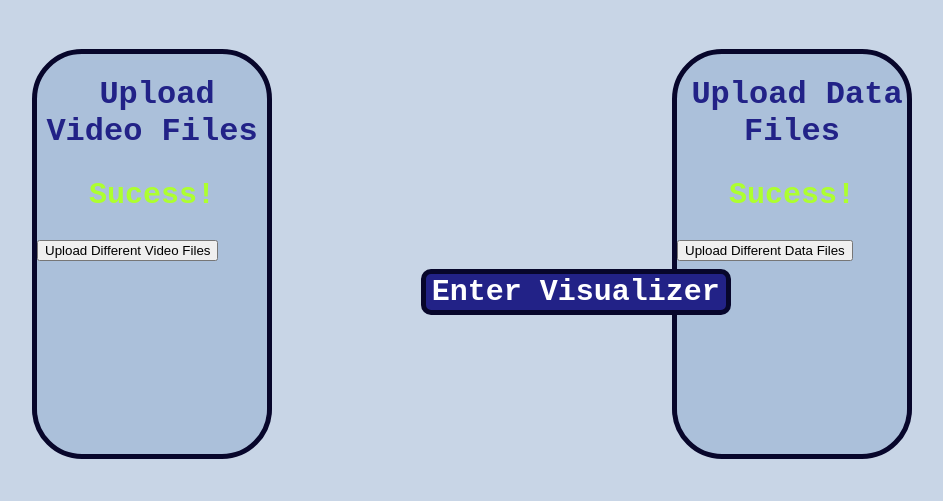
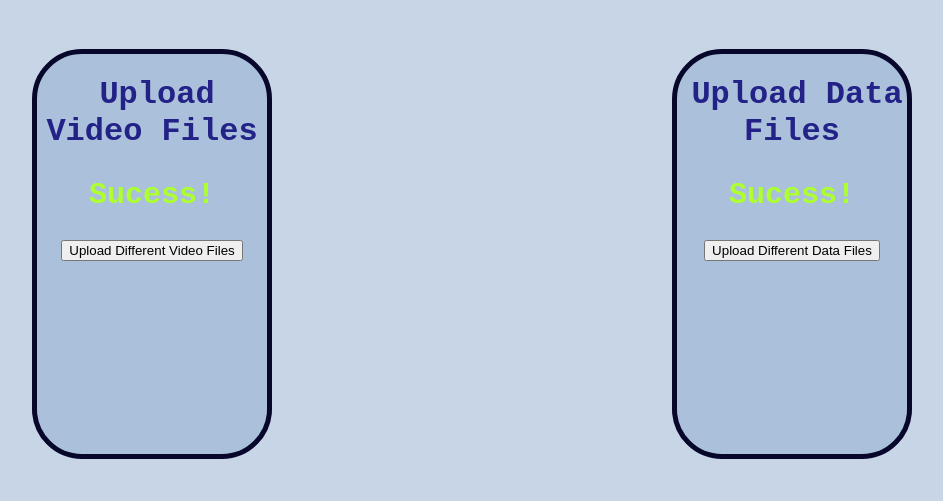
Before and after one commit to Gaskell-Matthew-1102/VEDB-Toolbox, a Flask app: template flaskr/templates/file-upload/file_upload.html in a window 1280 px wide. Shown: the part 348-849 px from the top of the page, without its empty margins (168-1111 px from the left). Run offline with Flask 3, Linux system fonts and the light colour scheme; the template is opened without the code that fills it, so the values that code supplies are empty; some libraries are stand-ins or nearby versions.

Commit message:
Exit viewer functionality updated, still needs work, also some HTML/CSS work for UI cleanliness

```diff
--- a/flaskr/__init__.py
+++ b/flaskr/__init__.py
@@ -32,6 +32,7 @@ def create_app(test_config=None):
     with app.app_context():
         from . import routes  # This import depends on the app context being active
         from . import file_upload
+        from . import visualizer
 
         # Register routes (this can also be modularized into blueprints if needed)
         app.add_url_rule('/', 'home', routes.home)
@@ -48,6 +49,6 @@ def create_app(test_config=None):
         app.add_url_rule('/upload_different_data', 'upload_different_data', file_upload.upload_different_data, methods=["POST"])
         app.add_url_rule('/go_back', 'back_to_file_upload', file_upload.back_to_file_upload, methods=["POST"])
         app.add_url_rule('/visualizer', 'load_visualizer', file_upload.load_visualizer, methods=[ "POST"])
-        app.add_url_rule('/new_files', 'new_files', file_upload.new_files, methods=["POST"])
+        app.add_url_rule('/new_files', 'upload_new_files', visualizer.upload_new_files, methods=["POST"])
 
     return app
--- a/flaskr/file_upload.py
+++ b/flaskr/file_upload.py
@@ -212,6 +212,7 @@ def main():
     global show_form2
     show_form2 = True
     reset_failures()
+    new_files()
 
     return render_template("file-upload/file_upload.html", show_form1=show_form1, show_form2=show_form2)
 
@@ -438,7 +439,6 @@ def upload_data_link():
             return render_template("file-upload/file_upload.html", show_form1=show_form1, show_form2=show_form2)
 
 #The following two functions provide functionality for uploading different files after previous file upload, for both video and data
-# @app.route('/upload_different_video', methods=['POST'])
 def upload_different_video():
     if request.method == 'POST':
         reset_failures()
@@ -449,7 +449,6 @@ def upload_different_video():
         show_form1 = True
         return render_template("file-upload/file_upload.html", show_form1=show_form1, show_form2=show_form2)
 
-# @app.route('/upload_different_data', methods=['POST'])
 def upload_different_data():
     if request.method == 'POST':
         reset_failures()
@@ -460,17 +459,17 @@ def upload_different_data():
         show_form2 = True
         return render_template("file-upload/file_upload.html", show_form1=show_form1, show_form2=show_form2)
 
-# @app.route('/upload_help')
+# This function renders the page that has helpful information on file upload conventions
 def upload_help():
     reset_failures()
     return render_template("file-upload/file_upload_help.html")
 
-# @app.route('/go_back', methods=['POST'])
+# Return to main file upload from help, renders saved state
 def back_to_file_upload():
     if request.method == 'POST':
         return render_template("file-upload/file_upload.html", show_form1=show_form1, show_form2=show_form2)
 
-# @app.route('/visualizer', methods=['POST'])
+# Loads the visualizer once files have been correctly uploaded
 def load_visualizer():
     if request.method == 'POST':
         if not show_form1 and not show_form2:
@@ -480,11 +479,7 @@ def load_visualizer():
 
 #Function ran when the viewer's exit viewer button is clicked (maybe move this to viewer.py)
 def new_files():
-    if request.method == "POST":
-        reset_failures()
-        delete_files_in_list(video_file_list)
-        delete_files_in_list(data_file_list)
-        return main()
-
-# if __name__ == '__main__':
-#     app.run(debug=True)
+    reset_failures()
+    delete_files_in_list(video_file_list)
+    delete_files_in_list(data_file_list)
+    return
--- a/flaskr/static/styles/file-upload.css
+++ b/flaskr/static/styles/file-upload.css
@@ -207,3 +207,8 @@ body {
 .logoutbutton:active{
      background-color: #8ca8cc79;
 }
+
+.different_files_button{
+    display: block;
+    margin: auto;
+}
--- a/flaskr/templates/file-upload/file_upload.html
+++ b/flaskr/templates/file-upload/file_upload.html
@@ -36,6 +36,7 @@
                 <input type="file" name="file" value="Choose Video Files" multiple />
                 <input type = "submit" value="Upload Video Files">
             </form>
+            <h3 class="h3">OR</h3>
         {% endif %}
             {% if show_form1 %}
             <form action = "/upload_video_link" method="POST" enctype="multipart/form-data">
@@ -48,7 +49,7 @@
             {% if not show_form1 %}
             <p class="success-text">Sucess!</p>
             <form action = "/upload_different_video" method="POST">
-                <button type="submit">Upload Different Video Files</button>
+                <button type="submit" class="different_files_button">Upload Different Video Files</button>
             </form>
         {% endif %}
             </div>
@@ -59,6 +60,7 @@
                 <input type="file" name="file" value="Choose Data Files" multiple />
                 <input type = "submit" value="Upload Data Files">
             </form>
+            <h3 class="h3">OR</h3>
         {% endif %}
         {% if show_form2 %}
             <form action = "/upload_data_link" method="POST" enctype="multipart/form-data">
@@ -71,15 +73,17 @@
             {% if not show_form2 %}
             <p class="success-text">Sucess!</p>
             <form action = "/upload_different_data" method="POST">
-                <button type="submit">Upload Different Data Files</button>
+                <button type="submit" class="different_files_button">Upload Different Data Files</button>
             </form>
         {% endif %}
             </div>
-        {% if not show_form1 and not show_form2 %}
-            <form action = '/visualizer' method="POST">
-                <button type="submit" class="back_button">Enter Visualizer</button>
-            </form>
-        {% endif %}
+        </div>
+<!--        {% if not show_form1 and not show_form2 %}-->
+<!--            <form action = '/visualizer' method="POST">-->
+<!--                <button type="submit" class="back_button">Enter Visualizer</button>-->
+<!--            </form>-->
+<!--        {% endif %}-->
+
         {% if failed_video_upload %}
                 <p class="fail-text">Incorrect video files uploaded. Please try again, or refer to the link below for help.</p>
         {% endif %}
@@ -92,7 +96,12 @@
         {% if failed_data_link %}
                 <p class="fail-text">Incorrect data link uploaded. Either the link was invalid or the files could not be downloaded. Please try again, or refer to the link below for help.</p>
         {% endif %}
-    </div>
+        {% if not show_form1 and not show_form2 %}
+            <form action = '/visualizer' method="POST">
+                <button type="submit" class="back_button">Enter Visualizer</button>
+            </form>
+        {% endif %}
+<!--    </div>-->
    <h3 class="h3">Help</h3>
         <p style="text-align: center">Not sure what files to upload or links to enter? Please click <a href="/upload_help">here for help.</a></p>
 
--- a/flaskr/visualizer.py
+++ b/flaskr/visualizer.py
@@ -81,13 +81,11 @@ def get_video_duration(vid_file):
 
 #This function will run when user presses an Upload New Files button, removes current files, returns to file upload screen
 @app.route("/new_files", methods=["POST"])
-def upload_new_files() -> None:
+def upload_new_files():
     if request.method == "POST":
-        #code here likely to end/close video playback, anything that is using a file
-
-        file_upload.delete_files_in_list(video_list)
-        file_upload.delete_files_in_list(data_list)
-        file_upload.main()
+         return file_upload.main()
+        # file_upload.delete_files_in_list(video_list)
+        # file_upload.delete_files_in_list(data_list)
 
 # This function will run when a user chooses to log out, NEEDS CODE TO RETURN TO LOGIN SCREEN
 @app.route("/visualizer_logout", methods=["POST"])
@@ -108,6 +106,7 @@ def logout() -> None:
 
 @app.route("/visualizer")
 def main():
+    setup()
     return render_template("visualizer/visualizer.html", video_height=video_height, video_width=video_width,
                            worldvideo_filename=worldvideo_filename)
 
```
